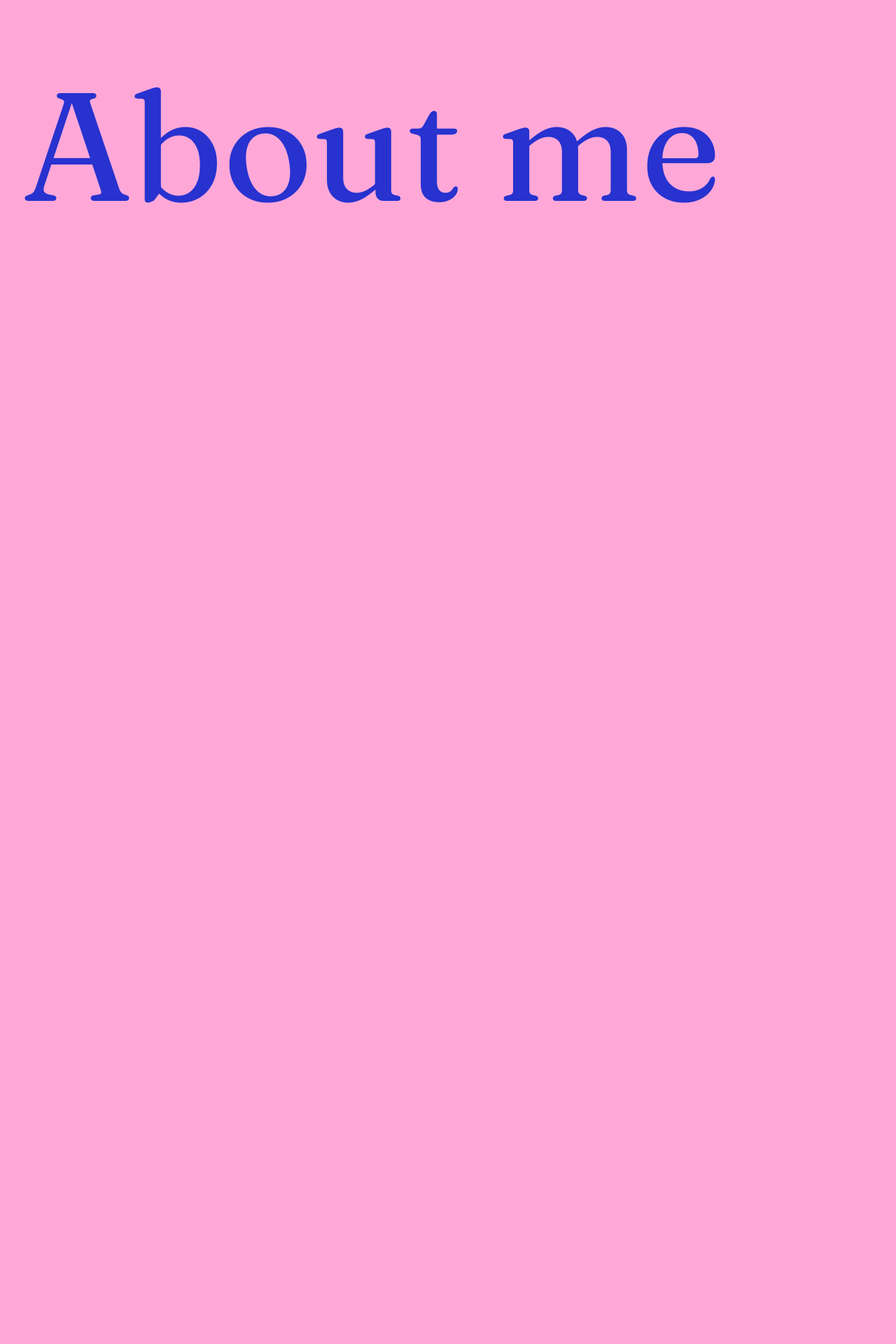
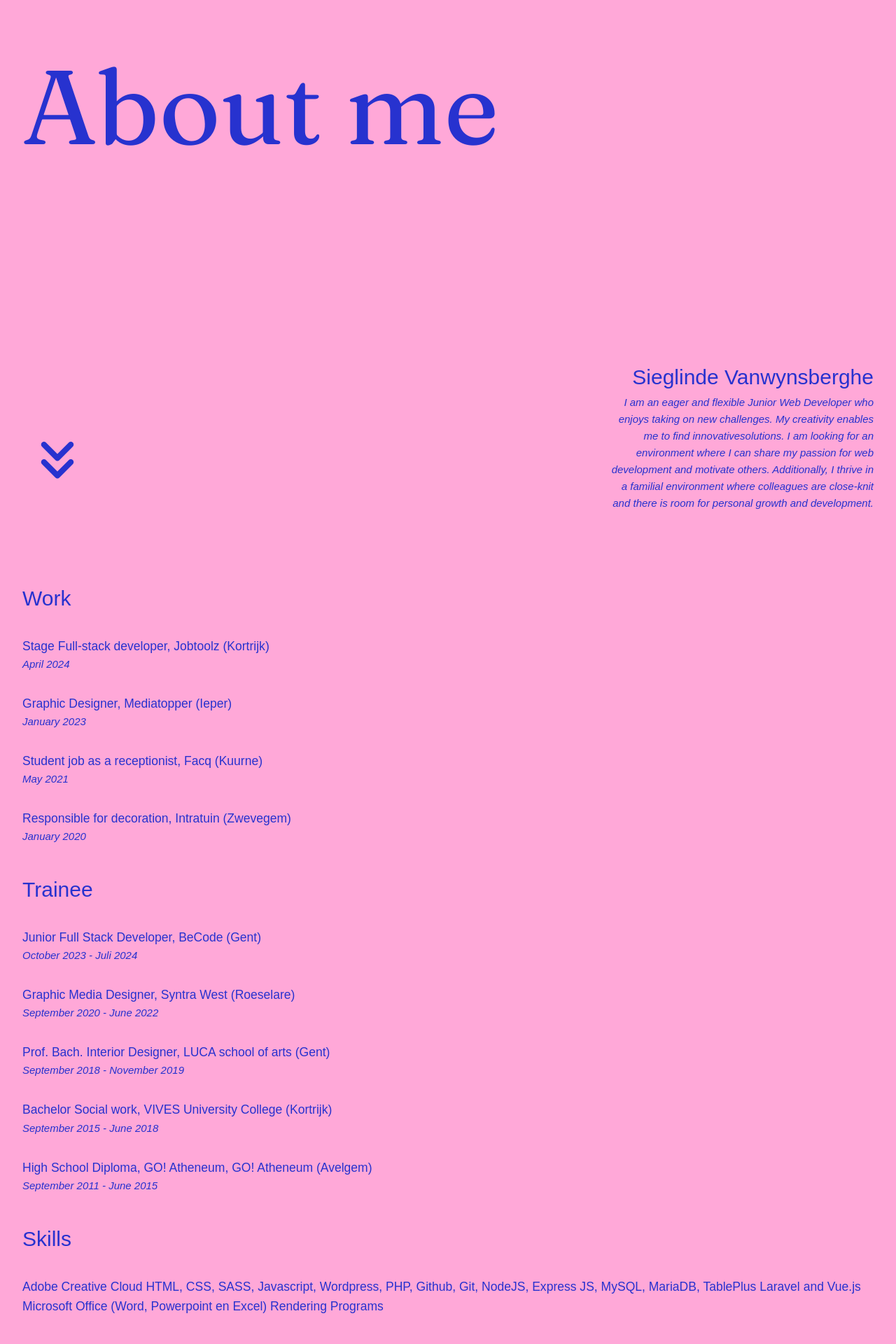
Before and after one commit to Sieglindevwb/my-portfolio, a Vue app: page /about in a window 1280 px wide. Shown: the top 1920 px of the page at 70% size. Before the commit the page ends 800 px from the top, so only its background shows below. Built offline with nearby package versions, Linux system fonts and the light colour scheme.

Commit message:
Add animation to about page

```diff
--- a/src/components/AboutPage.vue
+++ b/src/components/AboutPage.vue
@@ -1,6 +1,65 @@
+<script setup>
+import IconArrow from './icons/IconArrow.vue';
+</script>
 <template>
-  <div>
-    <h1>About me</h1>
+  <div class="main-div">
+    <div class="left">
+      <h1>About me</h1>
+    </div>
+
+    <div class="right">
+      <h2>Sieglinde Vanwynsberghe</h2>
+      <p>
+        I am an eager and flexible Junior Web Developer who enjoys taking on new
+        challenges. My creativity enables me to find innovativesolutions. I am
+        looking for an environment where I can share my passion for web
+        development and motivate others. Additionally, I thrive in a familial
+        environment where colleagues are close-knit and there is room for
+        personal growth and development.
+      </p>
+    </div>
+  </div>
+  <div class="main-arrow">
+    <IconArrow class="arrow"></IconArrow>
+  </div>
+  <div class="work">
+    <h2>Work</h2>
+    <h3>Stage Full-stack developer, Jobtoolz (Kortrijk)</h3>
+    <p>April 2024</p>
+    <h3>Graphic Designer, Mediatopper (Ieper)</h3>
+    <p>January 2023</p>
+    <h3>Student job as a receptionist, Facq (Kuurne)</h3>
+    <p>May 2021</p>
+    <h3>Responsible for decoration, Intratuin (Zwevegem)</h3>
+    <p>January 2020</p>
+  </div>
+  <div class="trainee">
+    <h2>Trainee</h2>
+    <h3>Junior Full Stack Developer, BeCode (Gent)</h3>
+    <p>October 2023 - Juli 2024</p>
+    <h3>Graphic Media Designer, Syntra West (Roeselare)</h3>
+    <p>September 2020 - June 2022</p>
+    <h3>Prof. Bach. Interior Designer, LUCA school of arts (Gent)</h3>
+    <p>September 2018 - November 2019</p>
+    <h3>Bachelor Social work, VIVES University College (Kortrijk)</h3>
+    <p>September 2015 - June 2018</p>
+    <h3>High School Diploma, GO! Atheneum, GO! Atheneum (Avelgem)</h3>
+    <p>September 2011 - June 2015</p>
+  </div>
+  <div class="trainee">
+    <h2>Skills</h2>
+    <h3>
+      Adobe Creative Cloud HTML, CSS, SASS, Javascript, Wordpress, PHP, Github,
+      Git, NodeJS, Express JS, MySQL, MariaDB, TablePlus Laravel and Vue.js
+      Microsoft Office (Word, Powerpoint en Excel) Rendering Programs
+    </h3>
+  </div>
+  <div class="trainee">
+    <h2>Hobbies</h2>
+    <h3>
+      Chrochet, play with cats, Illustrations, music, fashion, design, caring
+      for plants, exploring culture, ...
+    </h3>
   </div>
 </template>
 
@@ -13,4 +72,81 @@ export default {
 };
 </script>
 
-<style scoped></style>
+<style scoped>
+h1 {
+  font-size: 150px;
+  white-space: nowrap;
+  overflow: visible;
+}
+h2 {
+  font-size: 30px;
+}
+
+h3 {
+  padding-top: 30px;
+}
+
+p {
+  font-style: oblique;
+}
+
+.main-div {
+  display: grid;
+  grid-template-columns: repeat(2, 1fr);
+  grid-template-rows: repeat(2, 1fr);
+  gap: 1px;
+}
+
+.left,
+.right {
+  text-align: center;
+  width: 40vw;
+}
+
+.left {
+  text-align: left;
+  grid-area: 1 / 1;
+}
+
+.right {
+  grid-area: 4 / 4;
+  text-align: right;
+  align-items: end;
+  width: 30vw;
+}
+
+.trainee {
+  margin-top: 40px;
+}
+
+.main-arrow {
+  height: 100px;
+  overflow: hidden;
+}
+
+.arrow {
+  width: 100px;
+  height: 100px;
+  position: absolute;
+  animation: MoveUpDown 4s linear infinite;
+}
+@keyframes a-one {
+  from {
+    top: 0;
+    left: 0;
+  }
+  to {
+    top: 100px;
+    left: 100px;
+  }
+}
+@keyframes MoveUpDown {
+  0%,
+  100% {
+    bottom: 0;
+  }
+  20% {
+    bottom: 100px;
+  }
+}
+</style>
--- /dev/null
+++ b/src/components/icons/IconArrow.vue
@@ -0,0 +1,13 @@
+<template>
+  <svg
+    xmlns="http://www.w3.org/2000/svg"
+    height="50px"
+    viewBox="0 -960 960 960"
+    width="50px"
+    fill="#2732cf"
+  >
+    <path
+      d="m480-313 156-155q11-11 27.5-11.5T692-468q11 11 11 28t-11 28L508-228q-6 6-13 8.5t-15 2.5q-8 0-15-2.5t-13-8.5L268-412q-11-11-11.5-27.5T268-468q11-11 28-11t28 11l156 155Zm0-240 156-155q11-11 27.5-11.5T692-708q11 11 11 28t-11 28L508-468q-6 6-13 8.5t-15 2.5q-8 0-15-2.5t-13-8.5L268-652q-11-11-11.5-27.5T268-708q11-11 28-11t28 11l156 155Z"
+    />
+  </svg>
+</template>
```
Also changed, not shown: src/assets/arrow-down.svg (added).
